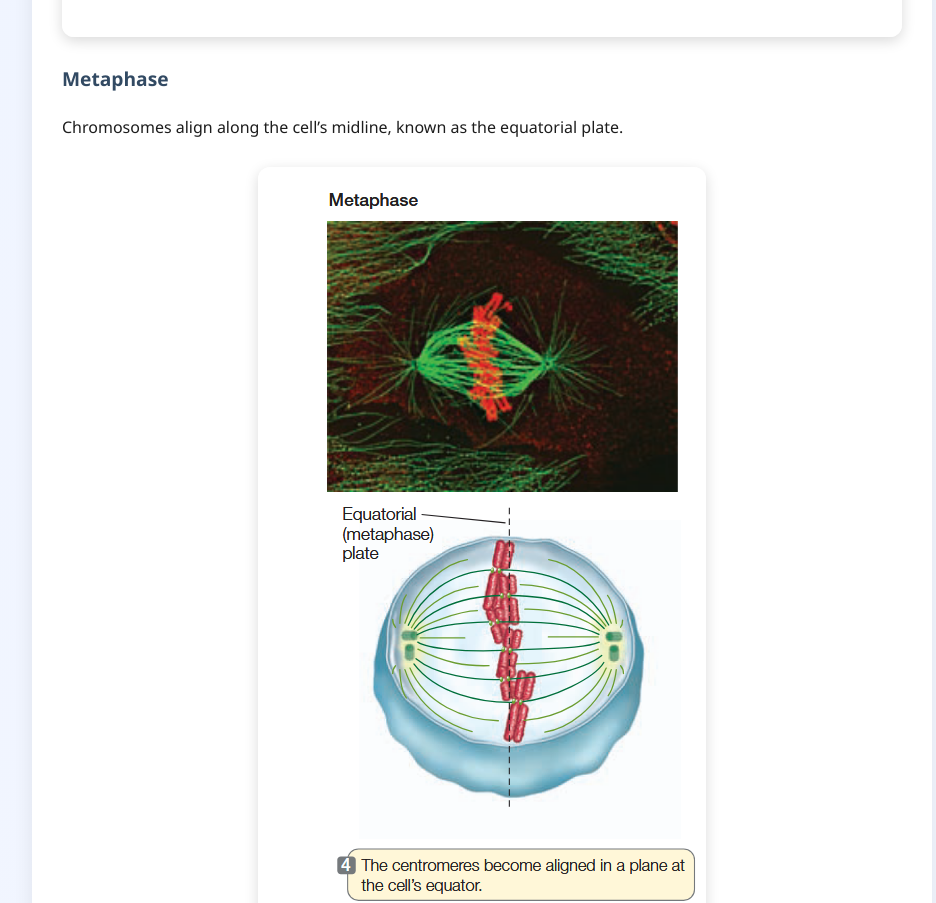
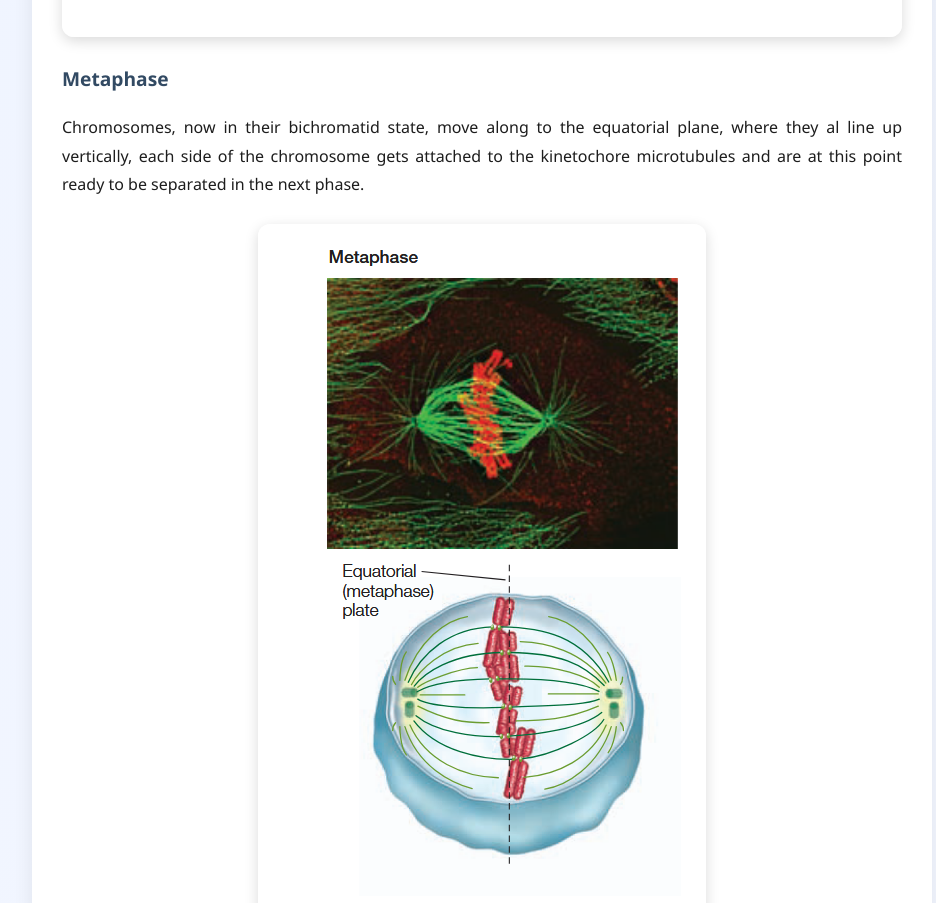
Before and after one commit to KHAJOU-ABDELLAH/KHAJOU-ABDELLAH.github.io, a plain HTML site: page index.html in a window 1280 px wide. Shown: the part 4729-5632 px from the top of the page, without its empty margins (158-1094 px from the left). Drawn offline with Linux system fonts and the light colour scheme.

Commit message:
Update index.html

```diff
--- a/index.html
+++ b/index.html
@@ -245,7 +245,7 @@
 
       <h4>Metaphase</h4>
       <p>
-        Chromosomes align along the cell’s midline, known as the equatorial plate.
+       Chromosomes, now in their bichromatid state,  move along to the equatorial plane, where they al line up vertically, each side of the chromosome gets attached to the kinetochore microtubules and are at this point ready to be separated in the next phase.
       </p>
       <img src="Screenshot 2025-11-12 114356.png" alt="Metaphase diagram" />
 
```
